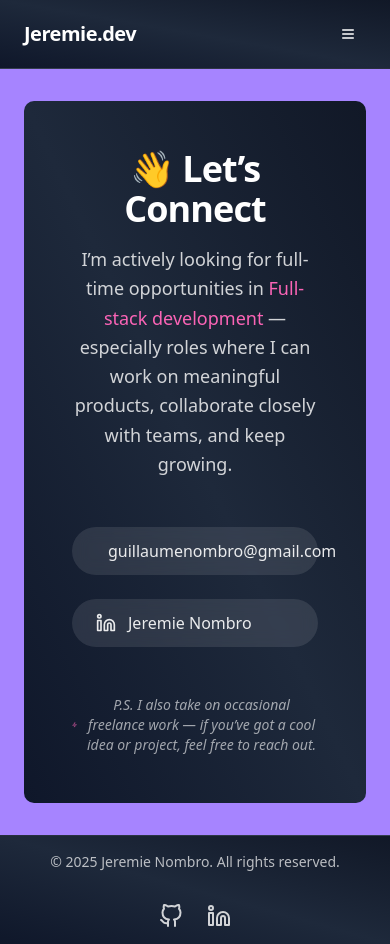
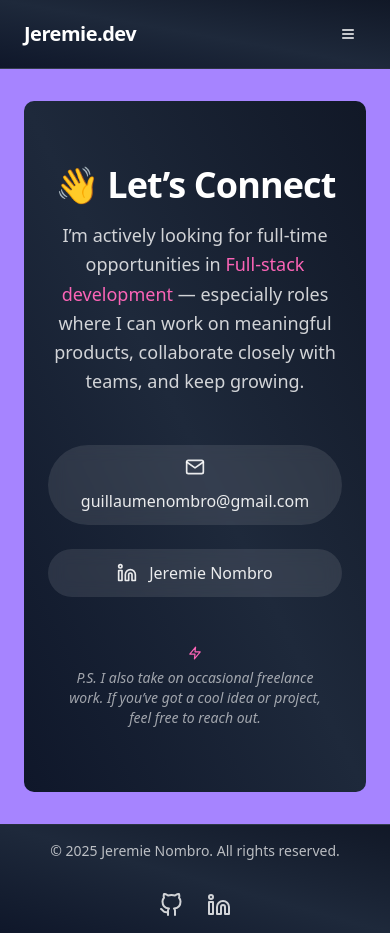
Before and after one commit to GuiNom16/react-portfolio, a React (Vite) app: page /contact in a window 390 px wide. Built offline with nearby package versions, Linux system fonts and the light colour scheme.

Commit message:
feat(mobile): adjustments made for mobile display

```diff
--- a/src/pages/Contact.tsx
+++ b/src/pages/Contact.tsx
@@ -3,15 +3,20 @@ import { motion } from "framer-motion";
 
 export default function Contact() {
   return (
+    <main className=" max-w-4xl w-full flex flex-col items-center justify-center text-center px-6 py-16 bg-gradient-to-tr from-[#0f172a] via-[#1e293b] to-[#111827] text-white relative overflow-hidden rounded-lg">
+      {/* Floating Blurred Circles for background effect */}
+      <div className="absolute top-0 left-0 w-80 h-80 bg-violet-400 rounded-full blur-[120px] opacity-20 -z-10" />
+      <div className="absolute bottom-0 right-0 w-80 h-80 bg-blue-500 rounded-full blur-[120px] opacity-20 -z-10" />
+
       <motion.div
         initial={{ opacity: 0, y: 40 }}
         animate={{ opacity: 1, y: 0 }}
         transition={{ duration: 0.6 }}
-      className="max-w-4xl w-full text-center space-y-12 bg-gradient-to-tr from-[#0f172a] via-[#1e293b] to-[#111827] text-white p-8 rounded-lg p-12"
+        className="w-full space-y-12"
       >
         {/* Headline */}
         <div className="space-y-4">
-        <h1 className="text-4xl sm:text-5xl font-bold tracking-tight text-white">
+          <h1 className="text-4xl sm:text-5xl font-bold tracking-tight">
             👋 Let’s Connect
           </h1>
           <p className="text-white/80 text-lg sm:text-xl leading-relaxed max-w-xl mx-auto">
@@ -25,22 +30,22 @@ export default function Contact() {
         </div>
 
         {/* Contact Buttons */}
-      <div className="flex flex-col sm:flex-row justify-center gap-6">
+        <div className="flex flex-col sm:flex-row justify-center gap-6 w-full">
           <a
             href="mailto:guillaumenombro@gmail.com"
-          className="flex items-center gap-3 px-6 py-3 rounded-full bg-white/10 hover:bg-white/20 transition text-white/90 backdrop-blur-sm"
+            className="flex flex-wrap items-center justify-center gap-3 px-6 py-3 rounded-full bg-white/10 hover:bg-white/20 transition text-white/90 backdrop-blur-sm break-words text-center w-full sm:w-auto"
           >
-          <FiMail className="text-xl" />
-          guillaumenombro@gmail.com
+            <FiMail className="text-xl shrink-0" />
+            <span className="break-words">guillaumenombro@gmail.com</span>
           </a>
 
           <a
             href="https://www.linkedin.com/in/jeremie-nombro-2749b7239/"
             target="_blank"
             rel="noreferrer"
-          className="flex items-center gap-3 px-6 py-3 rounded-full bg-white/10 hover:bg-white/20 transition text-white/90 backdrop-blur-sm"
+            className="flex items-center justify-center gap-3 px-6 py-3 rounded-full bg-white/10 hover:bg-white/20 transition text-white/90 backdrop-blur-sm text-center w-full sm:w-auto"
           >
-          <FiLinkedin className="text-xl" />
+            <FiLinkedin className="text-xl shrink-0" />
             Jeremie Nombro
           </a>
         </div>
@@ -50,16 +55,17 @@ export default function Contact() {
           initial={{ opacity: 0, y: 10 }}
           animate={{ opacity: 1, y: 0 }}
           transition={{ delay: 0.5, duration: 0.5 }}
-        className="text-sm sm:text-base text-white/60 italic"
+          className="text-sm sm:text-base text-white/60 italic text-center px-4"
         >
-        <div className="inline-flex items-center gap-2 justify-center">
-          <FiZap className="text-pink-400" />
-          <span>
-            P.S. I also take on occasional freelance work — if you’ve got a cool
-            idea or project, feel free to reach out.
+          <div className="inline-flex flex-wrap gap-2 items-center justify-center">
+            <FiZap className="text-pink-400 shrink-0" />
+            <span className="break-words">
+              P.S. I also take on occasional freelance work. If you’ve got a
+              cool idea or project, feel free to reach out.
             </span>
           </div>
         </motion.div>
       </motion.div>
+    </main>
   );
 }
--- a/src/pages/Home.tsx
+++ b/src/pages/Home.tsx
@@ -13,7 +13,7 @@ export default function Home() {
   const navigate = useNavigate();
 
   return (
-    <main className="min-h-[75vh] max-w-4xl w-full flex flex-col items-center justify-center text-center px-6 bg-gradient-to-tr from-[#0f172a] via-[#1e293b] to-[#111827] text-white relative overflow-hidden rounded-lg">
+    <main className="min-h-[75vh] max-w-4xl w-full flex flex-col items-center justify-center text-center px-6 py-16 bg-gradient-to-tr from-[#0f172a] via-[#1e293b] to-[#111827] text-white relative overflow-hidden rounded-lg">
       {/* Floating Blurred Circles */}
       <div className="absolute top-0 left-0 w-80 h-80 bg-violet-400 rounded-full blur-[120px] opacity-20 -z-10"></div>
       <div className="absolute bottom-0 right-0 w-80 h-80 bg-blue-500 rounded-full blur-[120px] opacity-20 -z-10"></div>
--- a/src/pages/LivePlayground.tsx
+++ b/src/pages/LivePlayground.tsx
@@ -41,7 +41,7 @@ export default function LivePlayground({ code }: LivePlaygroundProps) {
           transition={{ duration: 0.6, delay: 0.1 }}
         >
           <LiveProvider code={code} noInline scope={scope}>
-            <Card className="p-4 bg-[#1e293b] border border-white/10 shadow-md h-[700px]">
+            <Card className="p-4 bg-[#1e293b] border border-white/10 shadow-md">
               <div className="flex flex-col md:flex-row gap-6 h-full">
                 {/* Preview */}
                 <div className="flex-1 rounded bg-muted p-4 border border-white/10 overflow-auto min-h-[300px]">
@@ -49,7 +49,7 @@ export default function LivePlayground({ code }: LivePlaygroundProps) {
                 </div>
 
                 {/* Editor + Error */}
-                <div className="flex flex-col flex-1 min-w-[320px] max-h-full">
+                <div className="flex flex-col flex-1  max-h-full">
                   <div className="bg-black text-white rounded text-sm p-3 font-mono overflow-auto flex-grow max-h-[700px]">
                     <LiveEditor />
                   </div>
--- a/src/pages/Projects.tsx
+++ b/src/pages/Projects.tsx
@@ -137,19 +137,31 @@ export default function Projects() {
         <Tabs.Root defaultValue="professional" className="space-y-8">
           {/* Tabs List */}
           <Tabs.List className="flex justify-center gap-4 mb-8">
+            <motion.div
+              initial={{ opacity: 0, y: -10 }}
+              animate={{ opacity: 1, y: 0 }}
+              transition={{ duration: 0.4 }}
+            >
               <Tabs.Trigger
                 value="professional"
                 className="px-6 py-2 rounded-lg font-medium bg-[#2c2f3f] text-white hover:bg-[#3c3f4f] transition-all duration-200 shadow-sm data-[state=active]:bg-violet-600 data-[state=active]:text-white data-[state=active]:shadow-lg"
               >
                 💼 Professional Projects
               </Tabs.Trigger>
+            </motion.div>
 
+            <motion.div
+              initial={{ opacity: 0, y: -10 }}
+              animate={{ opacity: 1, y: 0 }}
+              transition={{ duration: 0.4, delay: 0.1 }}
+            >
               <Tabs.Trigger
                 value="personal"
                 className="px-6 py-2 rounded-lg font-medium bg-[#2c2f3f] text-white hover:bg-[#3c3f4f] transition-all duration-200 shadow-sm data-[state=active]:bg-violet-600 data-[state=active]:text-white data-[state=active]:shadow-lg"
               >
                 🛠️ Personal Projects
               </Tabs.Trigger>
+            </motion.div>
           </Tabs.List>
 
           {/* Professional Tab */}
```
Lines whose indentation alone changed are shown as unchanged.
